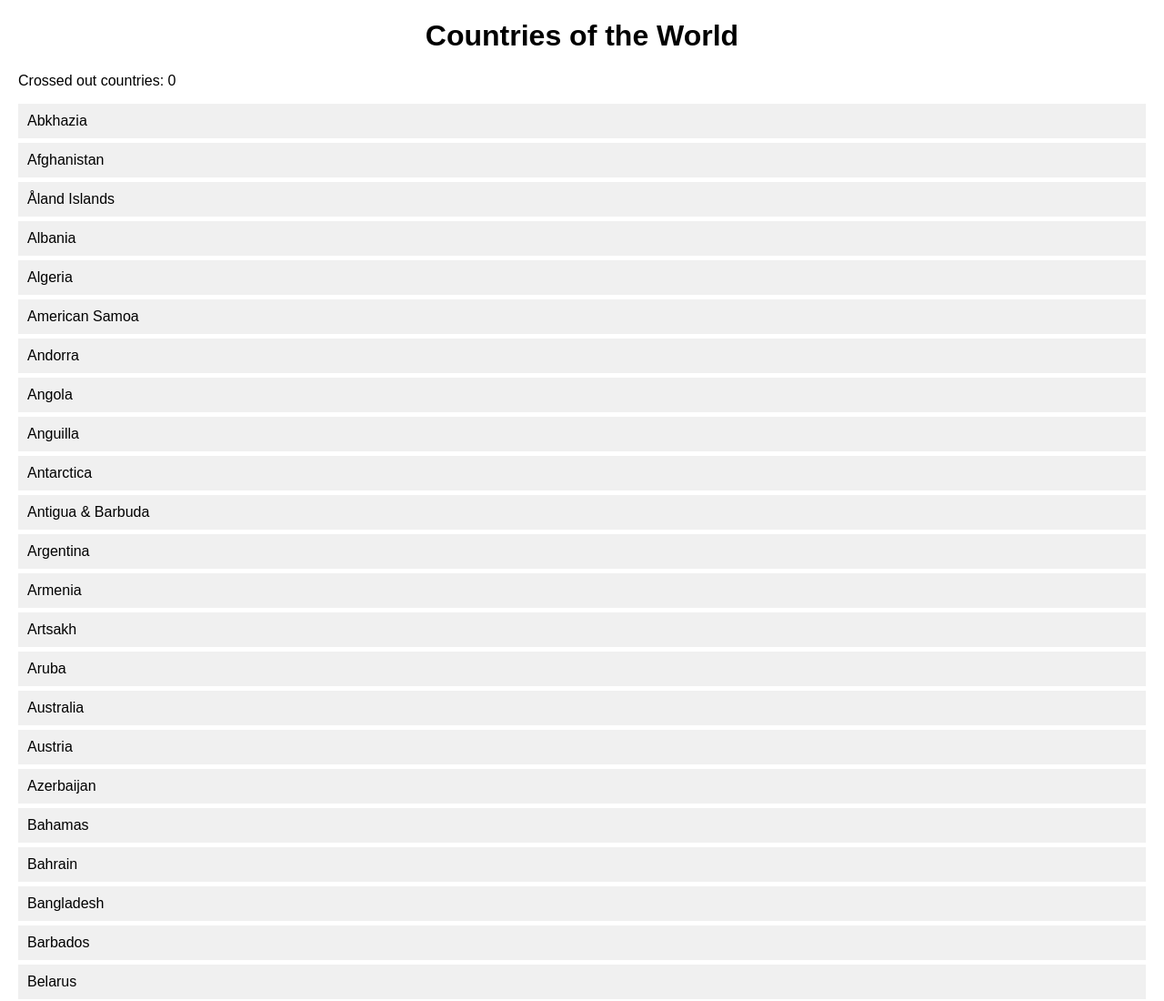
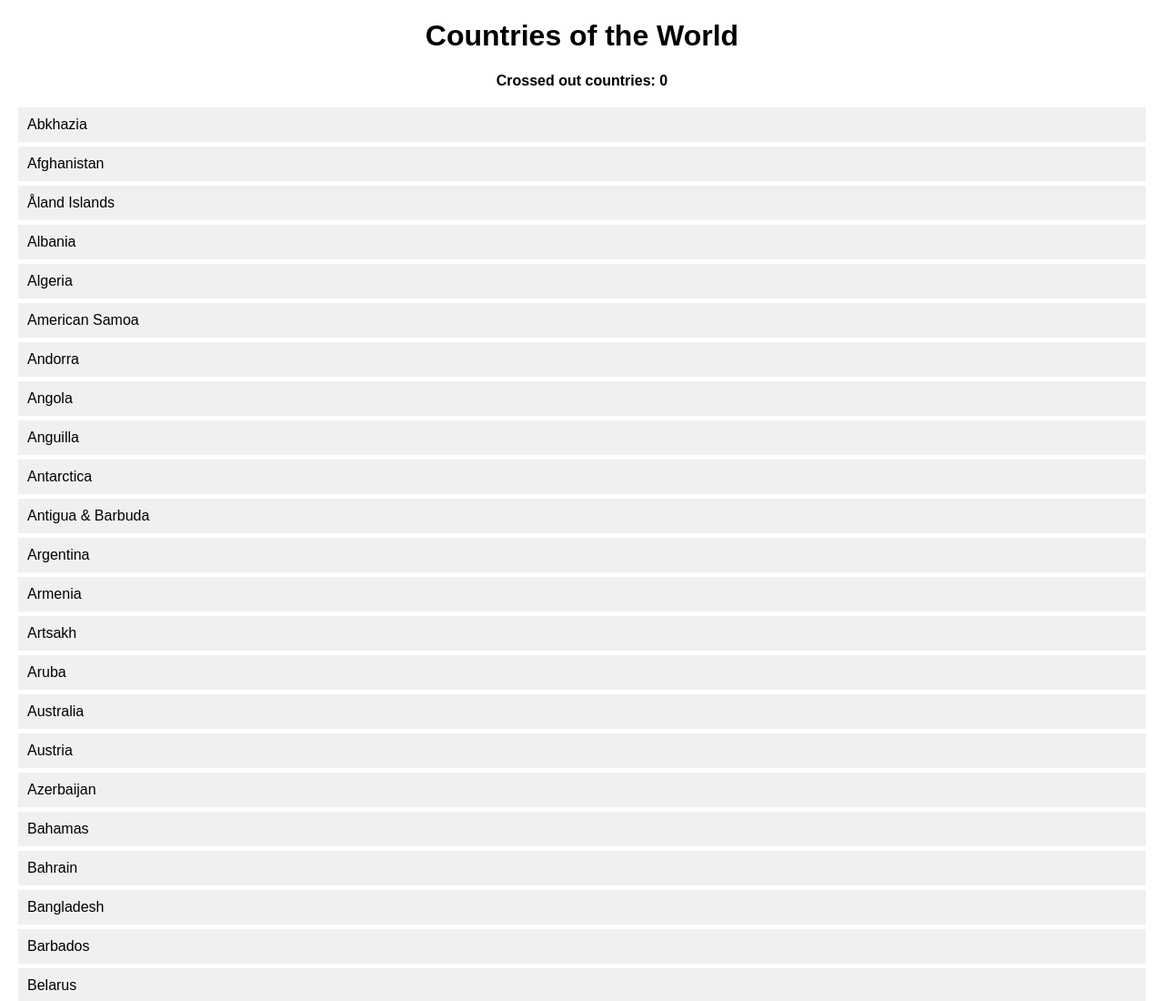
Before and after one commit to Jonbenet-seventyseven/Countries-Game, a plain HTML site: page index.html in a window 1280 px wide. Shown: the top 1100 px of the page at 91% size. Drawn offline with Linux system fonts and the light colour scheme.

Commit message:
Update styles.css

```diff
--- a/styles.css
+++ b/styles.css
@@ -5,6 +5,12 @@ body {
 
 h1 {
     text-align: center;
+}
+
+#counter {
+    text-align: center;
+    font-weight: bold;
+    margin-bottom: 20px;
 }
 
 ul {
```
